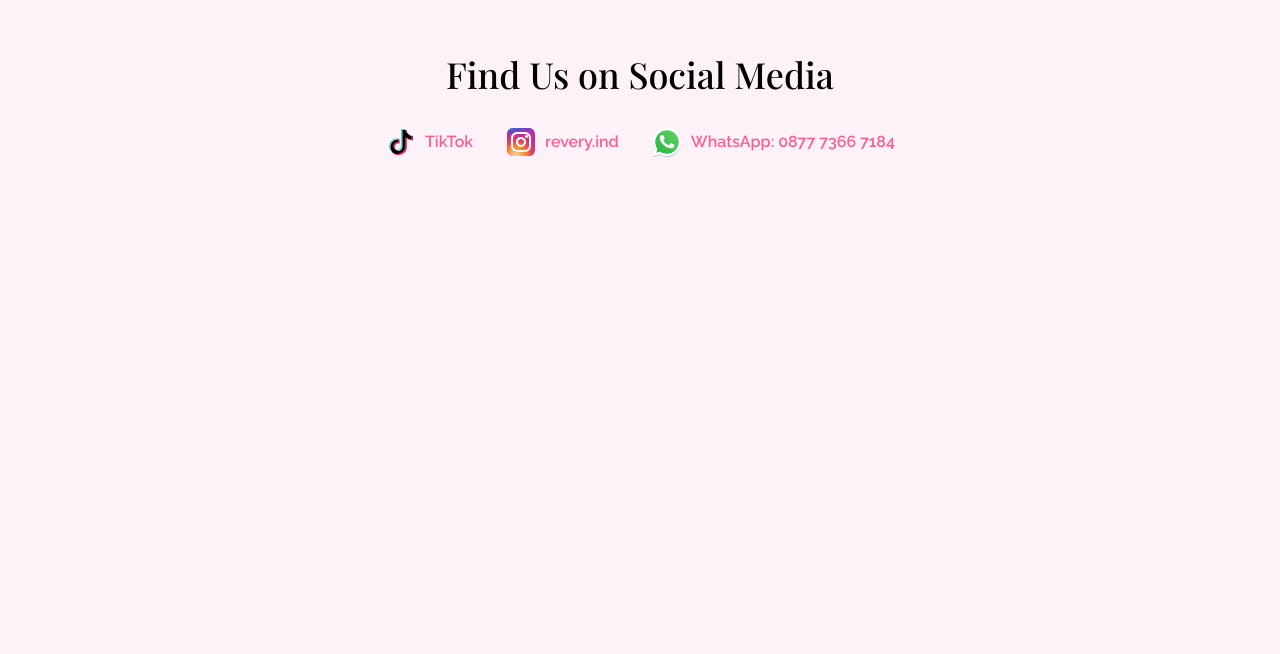
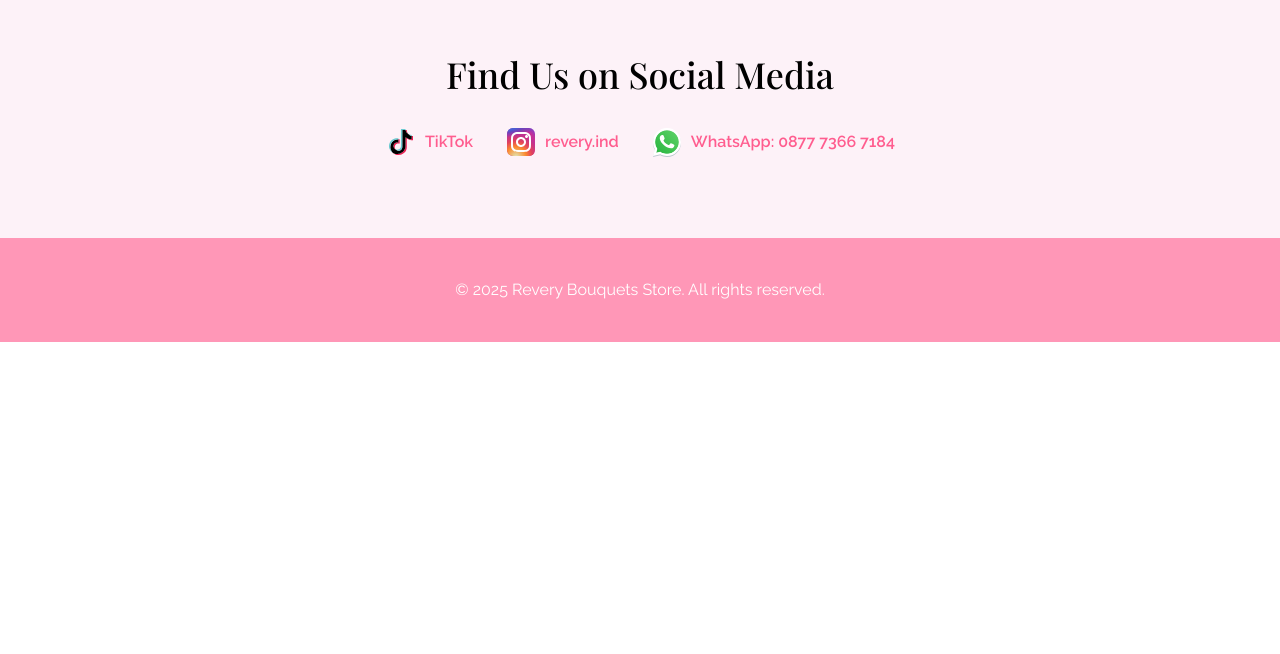
Before and after one commit to zenash03/revery-lalicel, a Next.js app: page / in a window 1280 px wide. Shown: the part 1626-2280 px from the top of the page. After the commit the page ends 1968 px from the top, so only its background shows below. Built offline with nearby package versions, Linux system fonts and the light colour scheme; no server answers.

Commit message:
Fix Tiktok link

```diff
--- a/app/page.tsx
+++ b/app/page.tsx
@@ -158,11 +158,11 @@ export default function Home() {
       </section>
 
       {/* Contact Section */}
-      <section id="contact" className="py-20 min-h-screen bg-pink-50">
+      <section id="contact" className="py-20 min-h-screen/2 bg-pink-50">
         <div className="container mx-auto px-4">
           <h2 className={`font-playfair text-4xl text-center mb-8 font-medium`}>Find Us on Social Media</h2>
           <div className="flex flex-col md:flex-row justify-center items-center gap-8">
-            <a href="https://www.tiktok.com/@yourprofile" target="_blank" rel="noopener noreferrer" className="flex items-center text-gray-600 hover:text-gray-900">
+            <a href="https://www.tiktok.com/@reveryind" target="_blank" rel="noopener noreferrer" className="flex items-center text-gray-600 hover:text-gray-900">
               <img src="/icons/tiktok.svg" alt="TikTok" className="w-8 h-8 mr-2" />
               <span className="font-sans text-french_rose-500 font-semibold">TikTok</span>
             </a>
```
